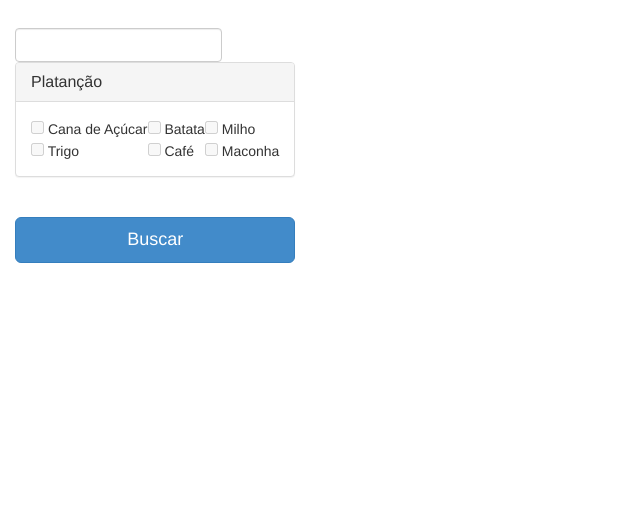
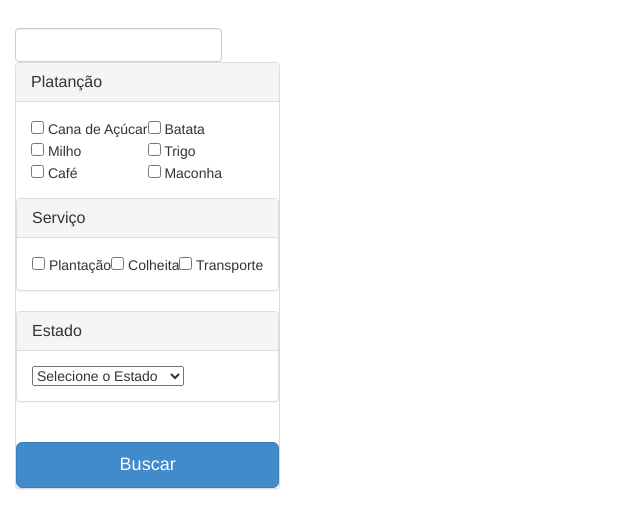
Before and after one commit to rafall/TopComm, a PHP site: template login/views/user_search.php in a window 1280 px wide. Shown: the part 52-580 px from the top of the page, without its empty margins (0-640 px from the left). Run offline with PHP 8.4, Linux system fonts and the light colour scheme; the template is opened without the code that fills it, so the values that code supplies are empty; the visitor is signed in with stand-in values (Sample User, id 1); some libraries are stand-ins or nearby versions.

Commit message:
Adicionando os estados

```diff
--- a/login/views/user_search.php
+++ b/login/views/user_search.php
@@ -52,7 +52,7 @@
                           <td>
                               <div class="checkbox">
                                   <label>
-                                    <input type="checkbox" value="" disabled>
+                                    <input type="checkbox" value="" >
                                     Cana de Açúcar
                                   </label>
                               </div>
@@ -60,16 +60,8 @@
                           <td>
                               <div class="checkbox">
                                   <label>
-                                    <input type="checkbox" value="" disabled>
+                                    <input type="checkbox" value="" >
                                     Batata
-                                  </label>
-                              </div>
-                          </td>
-                          <td>
-                              <div class="checkbox">
-                                  <label>
-                                    <input type="checkbox" value="" disabled>
-                                    Milho
                                   </label>
                               </div>
                           </td>
@@ -78,15 +70,25 @@
                           <td>
                               <div class="checkbox">
                                   <label>
-                                    <input type="checkbox" value="" disabled>
-                                    Trigo
+                                    <input type="checkbox" value="" >
+                                    Milho
                                   </label>
                               </div>
                           </td>
                           <td>
                               <div class="checkbox">
                                   <label>
-                                    <input type="checkbox" value="" disabled>
+                                    <input type="checkbox" value="" >
+                                    Trigo
+                                  </label>
+                              </div>
+                          </td>
+                      </tr>
+                      <tr>
+                          <td>
+                              <div class="checkbox">
+                                  <label>
+                                    <input type="checkbox" value="" >
                                     Café
                                   </label>
                               </div>
@@ -94,7 +96,7 @@
                           <td>
                               <div class="checkbox">
                                   <label>
-                                    <input type="checkbox" value="" disabled>
+                                    <input type="checkbox" value="" >
                                     Maconha
                                   </label>
                               </div>
@@ -102,7 +104,80 @@
                       </tr>
                   </table>
               </div>
+              <div class="panel panel-default">
+              <div class="panel-heading">
+                <h3 class="panel-title">Serviço</h3>
+              </div>
+              <div class="panel-body">
+                  <table>
+                      <tr>
+                          <td>
+                              <div class="checkbox">
+                                  <label>
+                                    <input type="checkbox" value="" >
+                                    Plantação
+                                  </label>
+                              </div>
+                          </td>
+                          <td>
+                              <div class="checkbox">
+                                  <label>
+                                    <input type="checkbox" value="" >
+                                    Colheita
+                                  </label>
+                              </div>
+                          </td>
+                          <td>
+                              <div class="checkbox">
+                                  <label>
+                                    <input type="checkbox" value="" >
+                                    Transporte
+                                  </label>
+                              </div>
+                          </td>
+                      </tr>
+                  </table>
+              </div>
           </div>
+            <div class="panel panel-default">
+              <div class="panel-heading">
+                <h3 class="panel-title">Estado</h3>
+              </div>
+              <div class="panel-body">
+                  <select name="estado">
+                    <option value="estado">Selecione o Estado</option>
+                    <option value="ac">Acre</option>
+                    <option value="al">Alagoas</option>
+                    <option value="am">Amazonas</option>
+                    <option value="ap">Amapá</option>
+                    <option value="ba">Bahia</option>
+                    <option value="ce">Ceará</option>
+                    <option value="df">Distrito Federal</option>
+                    <option value="es">Espírito Santo</option>
+                    <option value="go">Goiás</option>
+                    <option value="ma">Maranhão</option>
+                    <option value="mt">Mato Grosso</option>
+                    <option value="ms">Mato Grosso do Sul</option>
+                    <option value="mg">Minas Gerais</option>
+                    <option value="pa">Pará</option>
+                    <option value="pb">Paraíba</option>
+                    <option value="pr">Paraná</option>
+                    <option value="pe">Pernambuco</option>
+                    <option value="pi">Piauí</option>
+                    <option value="rj">Rio de Janeiro</option>
+                    <option value="rn">Rio Grande do Norte</option>
+                    <option value="ro">Rondônia</option>
+                    <option value="rs">Rio Grande do Sul</option>
+                    <option value="rr">Roraima</option>
+                    <option value="sc">Santa Catarina</option>
+                    <option value="se">Sergipe</option>
+                    <option value="sp">São Paulo</option>
+                    <option value="to">Tocantins</option>
+                </select>
+                </div>
+              </div>
+
+
             <br><button type="submit" class="btn btn-primary btn-lg btn-block">Buscar</button>
         </form>
 
```
